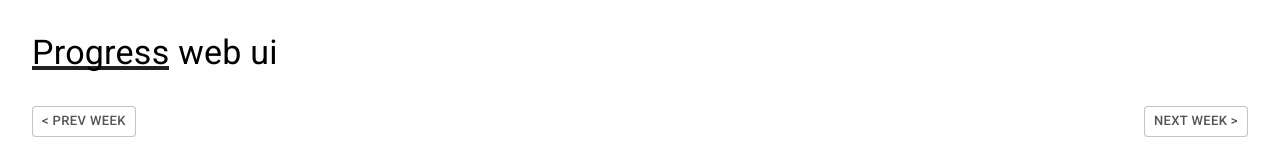
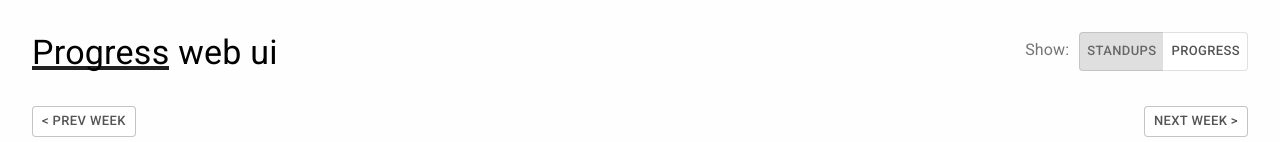
Before and after one commit to ruiramos/progress-web, a Next.js app: page /standups in a window 1280 px wide. Shown: the top 142 px of the page. Built offline with nearby package versions, Linux system fonts and the light colour scheme; no server answers; sample sign-in values are in the browser's storage.

Commit message:
Fix header props

```diff
--- a/components/layout.js
+++ b/components/layout.js
@@ -11,7 +11,7 @@ const Layout = props => (
       `}
     </style>
     <Grid container spacing={2}>
-      <Header />
+      <Header {...props} />
       <Grid item xs={12}>
         {props.children}
       </Grid>
```
